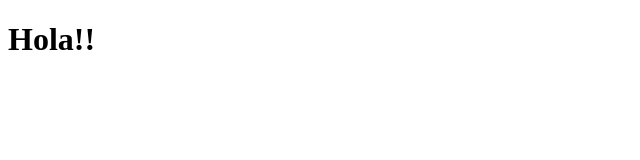
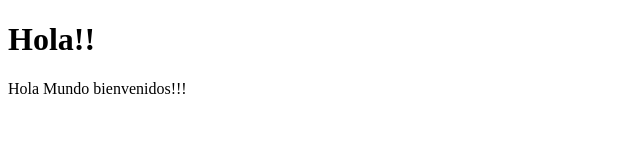
Before and after one commit to giselemilagros88/clase_1, a plain HTML site: page index.html in a window 1280 px wide. Shown: the whole page, without its empty margins (0-640 px from the left). Drawn offline with Linux system fonts and the light colour scheme.

Commit message:
agrego parrafo

```diff
--- a/index.html
+++ b/index.html
@@ -8,5 +8,6 @@
 </head>
 <body>
     <h1>Hola!!</h1>
+    <p>Hola Mundo bienvenidos!!!</p>
 </body>
 </html>
```
